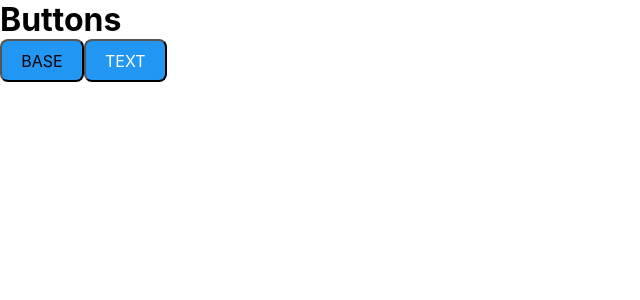
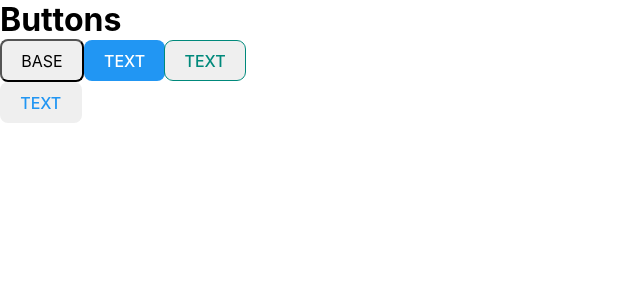
Before and after one commit to FeNriR0077/generic_buttons, a React (Vite) app: page / in a window 1280 px wide. Shown: the top 300 px of the page, without its empty margins (0-640 px from the left). Built offline with nearby package versions, Linux system fonts and the light colour scheme.

Commit message:
feat: all button style

```diff
--- a/src/App.jsx
+++ b/src/App.jsx
@@ -5,18 +5,40 @@ import BaseButton from "./Buttons/BaseButton";
 import Button from "./Buttons/Button";
 
 function App() {
+
+  const handleClick = () => {
+    console.log("clickeddd")
+  }
+
   return (
     <div className="App">
       <h1 className="heading-text heading">Buttons</h1>
 
       <div className="base-button">
         <BaseButton
-          buttonClass = {"btn-filled"}
           buttonId = {"submitt"}
           buttonText = {"BASE"}
         />
 
-        <Button />
+        <Button
+          variant={"filled"}
+          color={"primary"}
+          size = "md"
+          onClick={handleClick}
+        />
+        <Button
+          variant={"outlined"}
+          color="secondary"
+          size="md"
+        />
+        <div>
+        <Button
+          variant={"text"}
+          color="primary"
+          size="md"
+        />
+        </div>
+
       </div>
     </div>
   );
--- a/src/Buttons/BaseButton.jsx
+++ b/src/Buttons/BaseButton.jsx
@@ -6,9 +6,11 @@ const BaseButton = (props) => {
     buttonId = "",
     buttonClass = "",
     disabled = false,
+    onClick = null
   } = props;
 
   const baseButtonClasses = "base-btn"
+
 
   return (
     <>
@@ -16,6 +18,7 @@ const BaseButton = (props) => {
         className={`${baseButtonClasses} ${buttonClass}`}
         id={buttonId}
         disabled={disabled}
+        onClick={onClick}
       >
         {buttonText ? buttonText : "TEXT"}
       </button>
@@ -24,7 +27,8 @@ const BaseButton = (props) => {
 };
 
 BaseButton.propTypes = {
-  disabled: PropTypes.bool
+  disabled: PropTypes.bool,
+  onClick: PropTypes.func
 };
 
 
--- a/src/Buttons/Button.jsx
+++ b/src/Buttons/Button.jsx
@@ -9,7 +9,8 @@ const Button = (props) => {
     disabled = false,
     variant = "filled",
     color = "primary",
-    size = "md"
+    size = "md",
+    onClick=null
   } = props
 
 
@@ -17,9 +18,10 @@ const Button = (props) => {
     <>
       <BaseButton
         buttonText={buttonText}
-        buttonClass={`btn-${variant} btn-${color} btn-${size} ${buttonClass}`}
+        buttonClass={`btn-${variant}-${color} btn-${size} ${buttonClass}`}
         buttonId={buttonId}
         disabled={disabled}
+        onClick={onClick}
       />
     </>
   );
--- a/src/index.css
+++ b/src/index.css
@@ -17,35 +17,194 @@
   cursor: pointer;
 }
 
-/* ---color------ */
 
-.btn-secondary{
-  background-color:  #fdb514;
-  color: black;
+/* ---filled------ */
+
+.btn-filled-primary{
+  background-color:  #2196f3;
+  color: white;
+  font-weight: 500;
+  border: 1px solid transparent;
+}
+.btn-filled-primary:hover {
+  background-color: #1886e0;
+  transition: all 100ms ease-out;
+}
+
+.btn-filled-secondary{
+  background-color:  #00897b;
+  color: white;
+  font-weight: 500;
+  border: 1px solid transparent;
 
 }
-.btn-primary{
-  background-color:  #2196f3;
-  color: white;
+.btn-filled-secondary:hover {
+  background-color: #018073;
+  transition: all 100ms ease-out;
 }
 
-.btn-tertiary{
-  background-color: whitesmoke;
-  color: black;
+.btn-filled-tertiary{
+  background-color: #d500f9;
+  font-weight: 500;
+  color: white;
+  border: 1px solid transparent;
+}
+.btn-filled-tertiary:hover {
+  background-color: #bf03e0;
+  transition: all 100ms ease-out;
 }
 
-.btn-success {
+.btn-filled-success {
   background-color: #03c988;
+  font-weight: 500;
   color: white;
+  border: 1px solid transparent;
 }
-.btn-error {
+.btn-filled-success:hover {
+  background-color: #05b47a;
+  transition: all 100ms ease-out;
+}
+
+.btn-filled-error {
   background-color: #ff0032;
+  font-weight: 500;
   color: white;
+  border: 1px solid transparent;
+}
+.btn-filled-error:hover {
+  background-color: #dd022e;
+  transition: all 100ms ease-out;
 }
 
 
-/* -------variant------------- */
+/* ---------outlined----------------- */
+.btn-outlined-primary {
+  color: #2196f3;
+  font-weight: 500;
+  border:none;
+  outline: 1px solid #2196f3;
+}
+.btn-outlined-primary:hover {
+  background-color: #2195f310;
+  outline-width: 2px;
+  transition: all 100ms ease-out;
+}
 
-.btn-filled {
-  background-color: #2196f3;
+.btn-outlined-secondary {
+  color: #00897b;
+  font-weight: 500;
+  border: none;
+  outline: 1px solid #00897b;
 }
+.btn-outlined-secondary:hover {
+  background-color: #00897b10;
+  outline-width: 2px;
+  transition: all 100ms ease-out;
+}
+
+.btn-outlined-tertiary {
+  color: #d500f9;
+  font-weight: 500;
+  border: none;
+  outline: 1px solid #d500f9;
+}
+.btn-outlined-tertiary:hover {
+  background-color: #d400f910;
+  outline-width: 2px;
+  transition: all 100ms ease-out;
+}
+
+.btn-outlined-error {
+  color: #ff0032;
+  font-weight: 500;
+  border: none;
+  outline: 1px solid #ff0032;
+}
+.btn-outlined-error:hover {
+  background-color: #ff003210;
+  outline-width: 2px;
+  transition: all 100ms ease-out;
+}
+
+.btn-outlined-success {
+  color: #03c988;
+  font-weight: 500;
+  border: none;
+  outline: 1px solid #03c988;
+}
+.btn-outlined-success:hover {
+  background-color: #03c98710;
+  outline-width: 2px;
+  transition: all 100ms ease-out;
+}
+
+/* ---------text ----------------- */
+.btn-text-primary {
+  color: #2196f3;
+  font-weight: 500;
+  border: 1px solid transparent;
+}
+.btn-text-primary:hover {
+  background-color: #2195f310;
+  transition: all 100ms ease-out;
+}
+
+.btn-text-secondary {
+  color: #00897b;
+  font-weight: 500;
+  border: 1px solid transparent;
+}
+.btn-text-secondary:hover{
+  background-color: #00897b10;
+  transition: all 100ms ease-out;
+}
+
+.btn-text-tertiary {
+  color: #d500f9;
+  font-weight: 500;
+  border: 1px solid transparent;
+}
+.btn-text-tertiary:hover {
+  background-color: #d400f910;
+  transition: all 100ms ease-out;
+}
+
+.btn-text-error {
+  color: #ff0032;
+  font-weight: 500;
+  border: 1px solid transparent;
+}
+.btn-text-error:hover {
+  background-color: #ff003210;
+  transition: all 100ms ease-out;
+}
+
+.btn-text-success {
+  color: #03c988;
+  font-weight: 500;
+  border: 1px solid transparent;
+}
+.btn-text-success:hover {
+  background-color: #03c98710;
+  transition: all 100ms ease-out;
+}
+
+
+
+/* -----------size-------------- */
+
+.btn-lg {
+  padding: 0.8rem 1.3rem;
+  font-size: 1.1rem;
+}
+
+.btn-md {
+  padding: 0.6rem 1.2rem;
+  font-size: 1rem;
+}
+
+.btn-sm {
+  padding: 0.5rem 1rem;
+  font-size: 0.8rem;
+  border-radius: 4px;
+}
```
